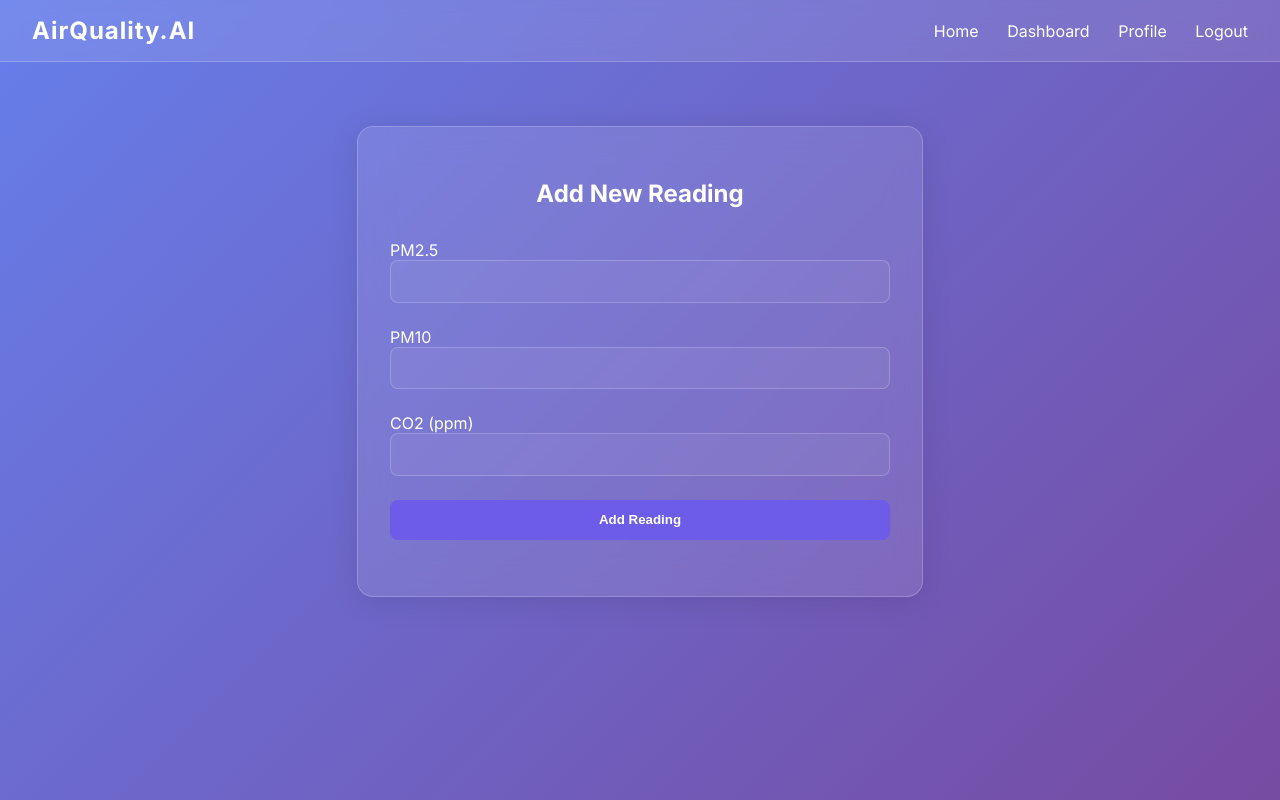
After one commit to SSPopov21/porject_friday, a Flask app: page /data/new in a window 1280 px wide. The commit adds this page. Run offline with Flask 3, Linux system fonts and the light colour scheme; the visitor is signed in with stand-in values (Sample User, id 1).

Commit message:
final change

```diff
--- a/app/main/forms.py
+++ b/app/main/forms.py
@@ -20,3 +20,11 @@ class UpdateAccountForm(FlaskForm):
             user = User.query.filter_by(email=email.data).first()
             if user:
                 raise ValidationError('That email is already in use. Please choose a different one.')
+
+from wtforms import FloatField
+
+class DataForm(FlaskForm):
+    pm25 = FloatField('PM2.5', validators=[DataRequired()])
+    pm10 = FloatField('PM10', validators=[DataRequired()])
+    co2 = FloatField('CO2 (ppm)', validators=[DataRequired()])
+    submit = SubmitField('Add Reading')
--- a/app/main/routes.py
+++ b/app/main/routes.py
@@ -2,7 +2,7 @@ from flask import render_template, Blueprint, flash, redirect, url_for, request
 from flask_login import login_required, current_user, logout_user
 from app import db
 from app.main import main
-from app.main.forms import UpdateAccountForm
+from app.main.forms import UpdateAccountForm, DataForm
 from app.models import AirQualityData, User
 
 @main.route("/")
@@ -41,3 +41,34 @@ def delete_account():
     logout_user() # Logout after deletion
     flash('Your account has been deleted.', 'info')
     return redirect(url_for('main.index'))
+
+@main.route("/data/new", methods=['GET', 'POST'])
+@login_required
+def new_data():
+    form = DataForm()
+    if form.validate_on_submit():
+        # Simple anomaly detection logic (could be moved to AI module)
+        anomaly = 0.0
+        if form.pm25.data > 50 or form.co2.data > 1000:
+            anomaly = 1.0
+
+        data = AirQualityData(
+            pm25=form.pm25.data,
+            pm10=form.pm10.data,
+            co2=form.co2.data,
+            anomaly_score=anomaly
+        )
+        db.session.add(data)
+        db.session.commit()
+        flash('New reading added!', 'success')
+        return redirect(url_for('main.dashboard'))
+    return render_template('main/add_data.html', title='Add Data', form=form)
+
+@main.route("/data/<int:data_id>/delete", methods=['POST'])
+@login_required
+def delete_data(data_id):
+    data = AirQualityData.query.get_or_404(data_id)
+    db.session.delete(data)
+    db.session.commit()
+    flash('Reading deleted.', 'success')
+    return redirect(url_for('main.dashboard'))
--- /dev/null
+++ b/app/templates/main/add_data.html
@@ -0,0 +1,34 @@
+{% extends "base.html" %}
+
+{% block content %}
+<div class="glass-card" style="max-width: 500px; margin: 2rem auto;">
+    <h2 style="text-align: center; margin-bottom: 2rem;">Add New Reading</h2>
+    <form method="POST" action="">
+        {{ form.hidden_tag() }}
+        <div class="form-group">
+            {{ form.pm25.label(class="form-control-label") }}
+            {{ form.pm25(class="form-control") }}
+            {% for error in form.pm25.errors %}
+            <span style="color: #ff6b6b;">[{{ error }}]</span>
+            {% endfor %}
+        </div>
+        <div class="form-group">
+            {{ form.pm10.label(class="form-control-label") }}
+            {{ form.pm10(class="form-control") }}
+            {% for error in form.pm10.errors %}
+            <span style="color: #ff6b6b;">[{{ error }}]</span>
+            {% endfor %}
+        </div>
+        <div class="form-group">
+            {{ form.co2.label(class="form-control-label") }}
+            {{ form.co2(class="form-control") }}
+            {% for error in form.co2.errors %}
+            <span style="color: #ff6b6b;">[{{ error }}]</span>
+            {% endfor %}
+        </div>
+        <div class="form-group" style="text-align: center;">
+            {{ form.submit(class="btn", style="width: 100%;") }}
+        </div>
+    </form>
+</div>
+{% endblock %}
```
Also changed, not shown: app/templates/main/dashboard.html (+15 -0 lines).
